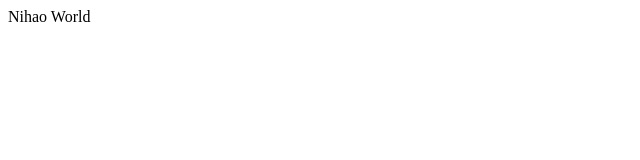
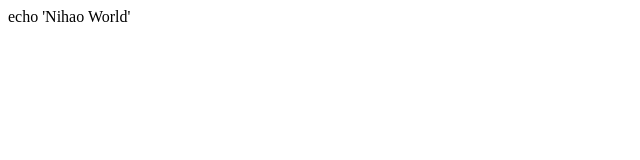
Before and after one commit to William-AIdev/Test-Static-Webpage, a plain HTML site: page index.html in a window 1280 px wide. Shown: the full height of the page, 0-640 px from the left. Drawn offline with Linux system fonts and the light colour scheme.

Commit message:
Update index.html

```diff
--- a/index.html
+++ b/index.html
@@ -5,6 +5,6 @@
   <title>Nihao World</title>
 </head>
 <body>
-  Nihao World
+  echo 'Nihao World'
 </body>
 </html>
```
